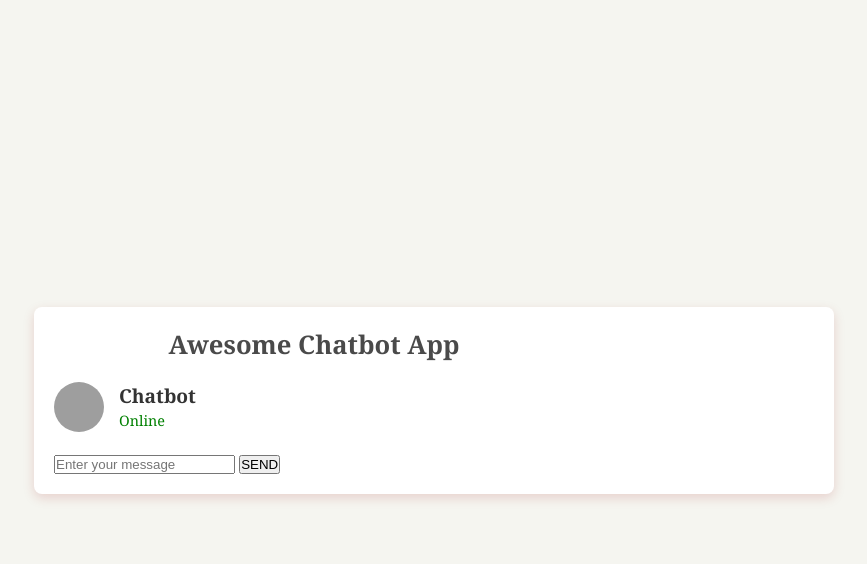
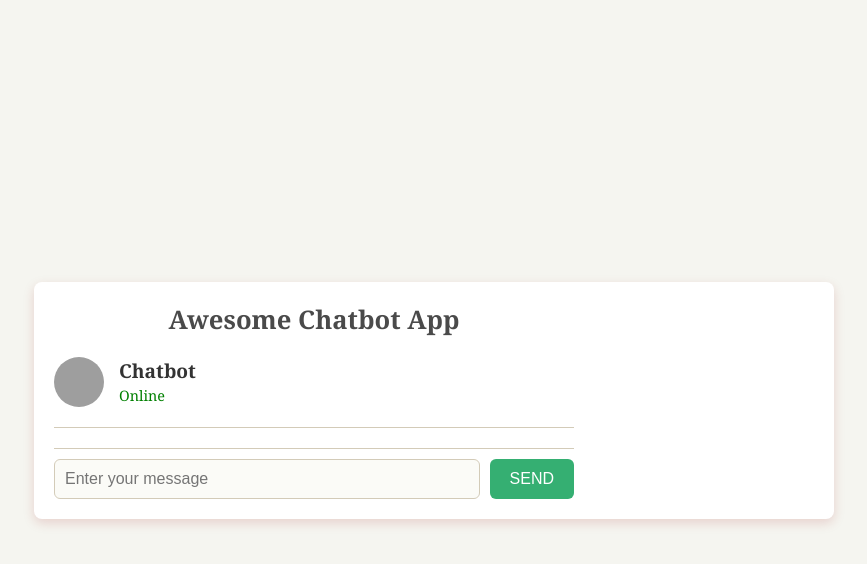
Before and after one commit to omar-albarakeh/AI-Movie-Recommender, a PHP site: page /chatbot/index.html in a window 1280 px wide. Shown: the top 564 px of the page, without its empty margins (206-1073 px from the left). Run offline with PHP 8.4, Linux system fonts and the light colour scheme; grey boxes are pictures that could not be loaded.

Commit message:
chatbot <> css updated(3)

```diff
--- a/front-end/chatbot/style.css
+++ b/front-end/chatbot/style.css
@@ -60,3 +60,75 @@ body {
     font-size: 0.9em;
     color: green;
 }
+.chat-container {
+    flex-grow: 1;
+    overflow-y: auto;
+    padding-right: 10px;
+    margin-bottom: 10px;
+    display: flex;
+    flex-direction: column;
+    gap: 12px;
+    border-top: 1px solid #d3cbb8;
+    padding-top: 10px;
+}
+
+.bot-message, .user-message {
+    display: flex;
+    align-items: center;
+    max-width: 70%;
+    font-size: 1em;
+    padding: 12px 15px;
+    border-radius: 10px;
+}
+
+.bot-message {
+    background-color: #1e9678;
+    color: #4a4a4a;
+    align-self: flex-start;
+}
+
+.user-message {
+    background-color: #f1a900;
+    color: #ffffff;
+    align-self: flex-end;
+}
+.bot-message, .user-message {
+    opacity: 0;
+    animation: fadeIn 0.5s ease forwards;
+}
+.input-group {
+    display: flex;
+    gap: 10px;
+    padding-top: 10px;
+    border-top: 1px solid #d3cbb8;
+}
+
+.input-text {
+    flex: 1;
+    padding: 10px;
+    border-radius: 6px;
+    border: 1px solid #d3cbb8;
+    font-size: 1em;
+    background-color: #fbfbf7;
+    transition: border-color 0.3s ease;
+}
+
+.input-text:focus {
+    border-color: #b5a482;
+    outline: none;
+}
+
+.btn-primary {
+    padding: 10px 20px;
+    background-color: #35af72;
+    border: none;
+    border-radius: 6px;
+    color: #ffffff;
+    font-size: 1em;
+    cursor: pointer;
+    transition: background-color 0.3s ease, transform 0.2s ease;
+}
+
+.btn-primary:hover {
+    background-color: #9e8a6c;
+}
```
